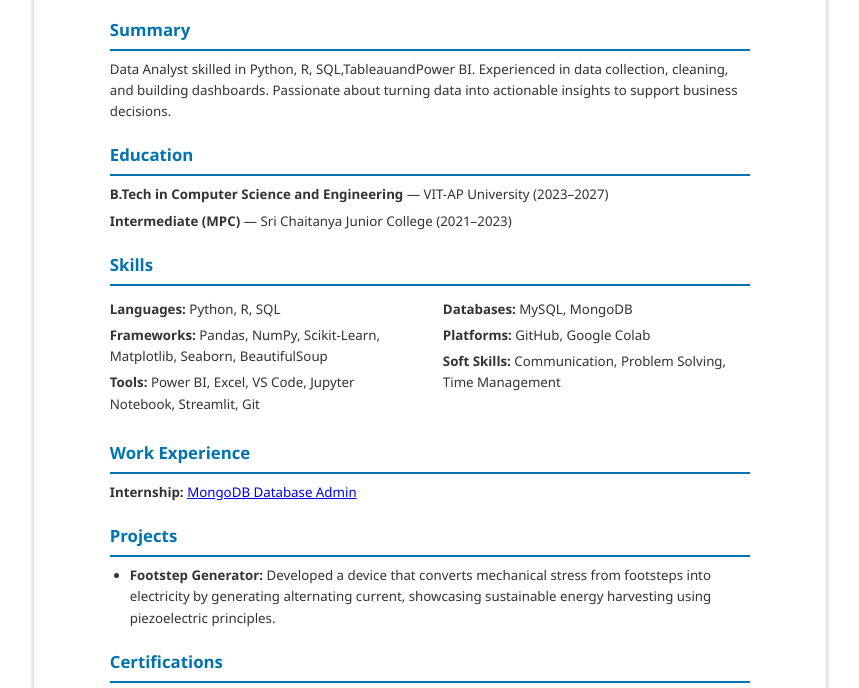
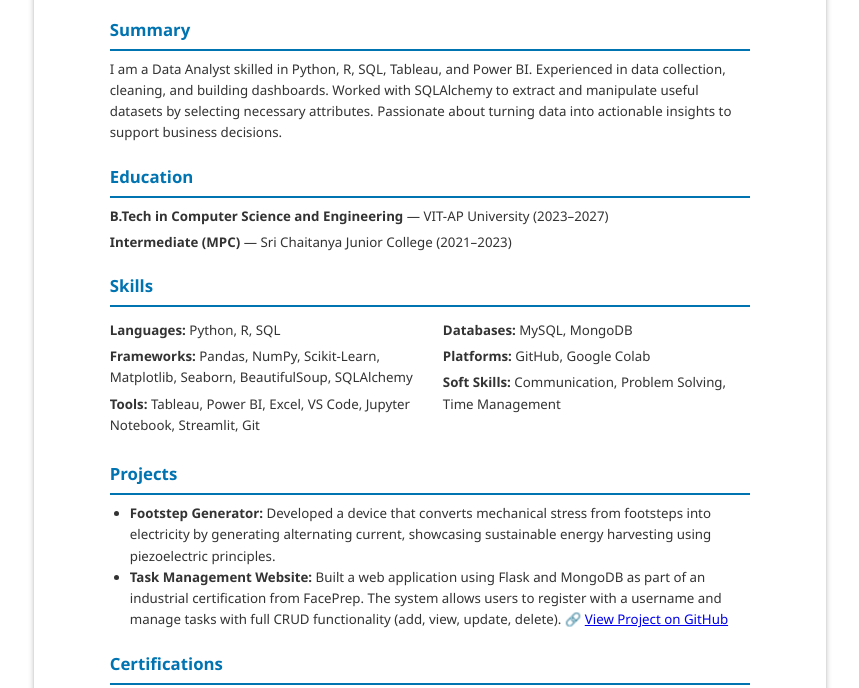
Before and after one commit to skarshad1928/Portfolio23BCE9489.github.io, a plain HTML site: page index.html in a window 1280 px wide. Shown: the part 350-1038 px from the top of the page, without its empty margins (210-1069 px from the left). Drawn offline with Linux system fonts and the light colour scheme.

Commit message:
Update index.html

```diff
--- a/index.html
+++ b/index.html
@@ -29,7 +29,10 @@
       <div class="section">
         <h2>Summary</h2>
         <p>
-          Data Analyst skilled in Python, R, SQL,TableauandPower BI. Experienced in data collection, cleaning, and building dashboards. Passionate about turning data into actionable insights to support business decisions.
+          I am a Data Analyst skilled in Python, R, SQL, Tableau, and Power BI.
+          Experienced in data collection, cleaning, and building dashboards.
+          Worked with SQLAlchemy to extract and manipulate useful datasets by selecting necessary attributes.
+          Passionate about turning data into actionable insights to support business decisions.
         </p>
       </div>
 
@@ -44,8 +47,8 @@
         <div class="two-column">
           <div>
             <p><strong>Languages:</strong> Python, R, SQL</p>
-            <p><strong>Frameworks:</strong> Pandas, NumPy, Scikit-Learn, Matplotlib, Seaborn, BeautifulSoup</p>
-            <p><strong>Tools:</strong> Power BI, Excel, VS Code, Jupyter Notebook, Streamlit, Git</p>
+            <p><strong>Frameworks:</strong> Pandas, NumPy, Scikit-Learn, Matplotlib, Seaborn, BeautifulSoup, SQLAlchemy</p>
+            <p><strong>Tools:</strong> Tableau, Power BI, Excel, VS Code, Jupyter Notebook, Streamlit, Git</p>
           </div>
           <div>
             <p><strong>Databases:</strong> MySQL, MongoDB</p>
@@ -56,14 +59,11 @@
       </div>
 
       <div class="section">
-        <h2>Work Experience</h2>
-        <p><strong>Internship:</strong> <a href="https://github.com/skarshad1928/23BCE9489-Mongo-DBA-Arshad" target="_blank">MongoDB Database Admin</a></p>
-      </div>
-
-      <div class="section">
         <h2>Projects</h2>
         <ul>
           <li><strong>Footstep Generator:</strong> Developed a device that converts mechanical stress from footsteps into electricity by generating alternating current, showcasing sustainable energy harvesting using piezoelectric principles.</li>
+          <li><strong>Task Management Website:</strong> Built a web application using Flask and MongoDB as part of an industrial certification from FacePrep. The system allows users to register with a username and manage tasks with full CRUD functionality (add, view, update, delete).
+          🔗 <a href="https://github.com/skarshad1928/23BCE9489-Mongo-DBA-Arshad" target="_blank">View Project on GitHub</a></li>
         </ul>
       </div>
 
@@ -74,6 +74,7 @@
           <li><a href="https://www.coursera.org/account/accomplishments/verify/5Y4GYTT82DSY" target="_blank">IBM Introduction to Data Analytics – Coursera Verification</a></li>
           <li><a href="https://forage-uploads-prod.s3.amazonaws.com/completion-certificates/9PBTqmSxAf6zZTseP/io9DzWKe3PTsiS6GG_9PBTqmSxAf6zZTseP_J99BAXZvWbjCwMYFv_1754740084837_completion_certificate.pdf" target="_blank">Data Analytics Job Simulation – Completion Certificate</a></li>
           <li><a href="https://forage-uploads-prod.s3.amazonaws.com/completion-certificates/ifobHAoMjQs9s6bKS/MyXvBcppsW2FkNYCX_ifobHAoMjQs9s6bKS_J99BAXZvWbjCwMYFv_1756132732827_completion_certificate.pdf" target="_blank">Tata Data Visualisation: Empowering Business with Effective Insights – Completion Certificate</a></li>
+          <li><a href="CERTIFICATE_LINK" target="_blank">Industrial Certification: MongoDB Database – FacePrep</a></li>
         </ul>
       </div>
     </div>
```
